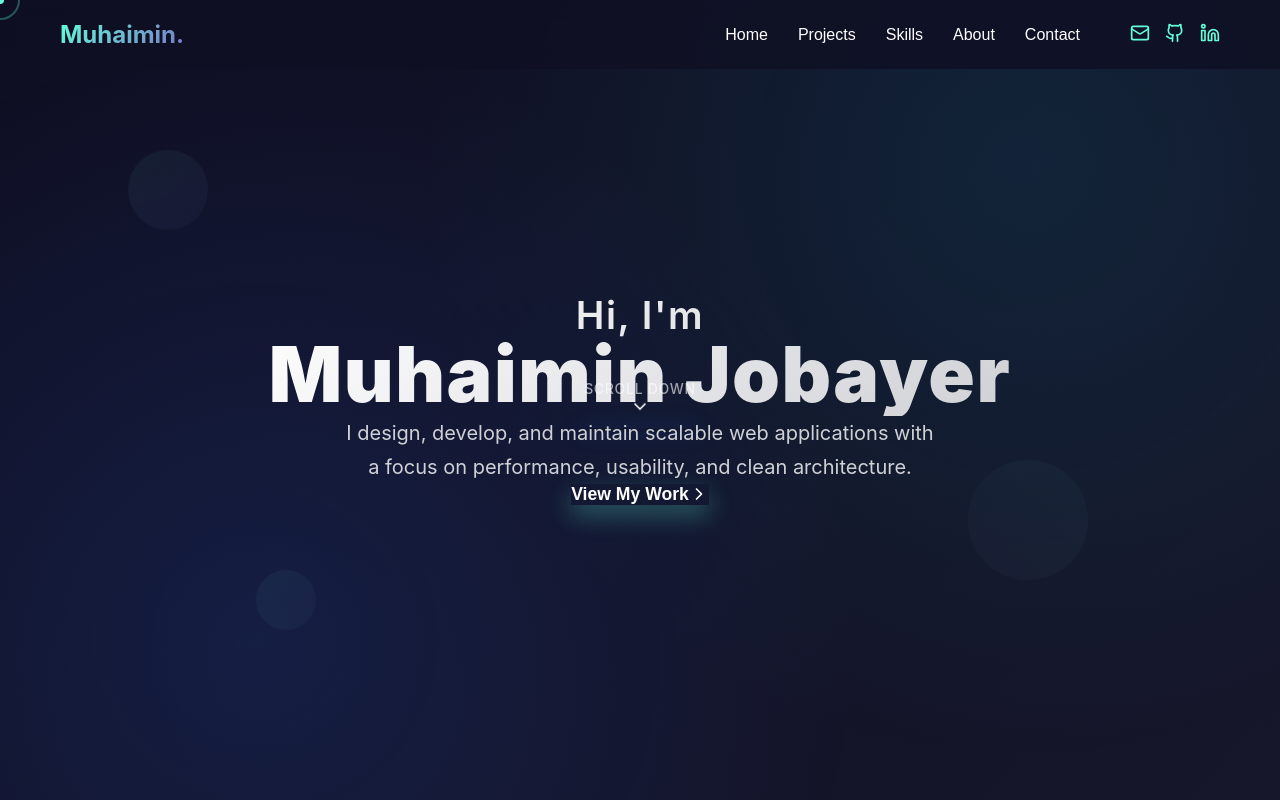
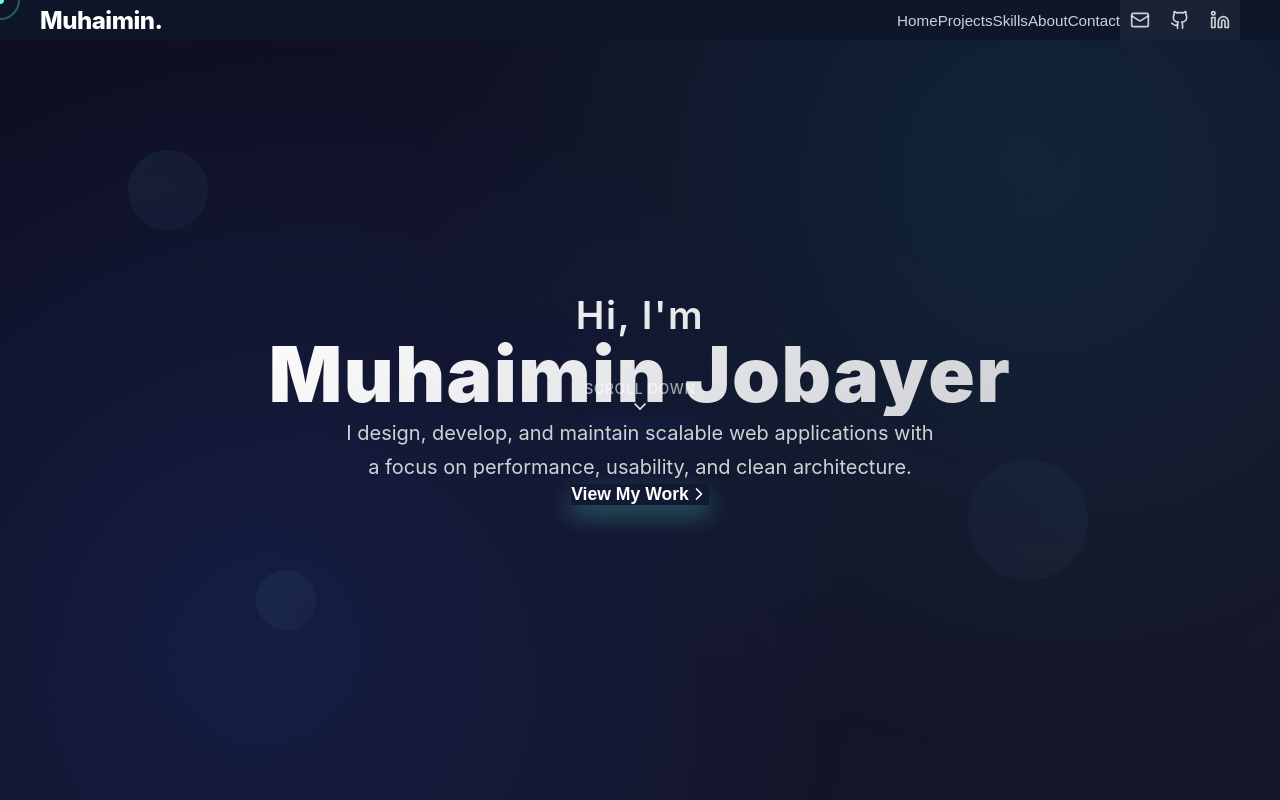
Before and after one commit to mmj05/portfolio, a React (Create React App) app: page / in a window 1280 px wide. Shown: the top 800 px of the page. Built offline with nearby package versions, Linux system fonts and the light colour scheme.

Commit message:
Refactor Navigation styles: update padding, colors, and typography for improved consistency and readability, enhance hover effects for links and buttons, and implement responsive design adjustments for better mobile display.

```diff
--- a/src/components/Navigation/Navigation.css
+++ b/src/components/Navigation/Navigation.css
@@ -1,86 +1,152 @@
 .navigation {
-  padding: 20px 0;
+  padding: var(--space-lg) 0;
   position: fixed;
   top: 0;
   left: 0;
   right: 0;
-  background: rgba(15, 15, 35, 0.8);
-  backdrop-filter: blur(10px);
+  background: rgba(15, 23, 42, 0.85);
+  backdrop-filter: blur(20px);
+  border-bottom: 1px solid var(--border-primary);
   z-index: 1000;
-  transition: var(--transition);
+  transition: var(--transition-smooth);
 }
 
 .navbar-scrolled {
-  background: rgba(15, 15, 35, 0.95) !important;
-  backdrop-filter: blur(20px);
+  background: rgba(15, 23, 42, 0.95) !important;
+  backdrop-filter: blur(24px);
+  border-bottom-color: var(--border-secondary);
 }
 
 .nav-container {
   max-width: 1200px;
   margin: 0 auto;
-  padding: 0 20px;
+  padding: 0 var(--space-xl);
   display: flex;
   justify-content: space-between;
   align-items: center;
 }
 
 .logo {
-  font-size: 24px;
-  font-weight: 700;
-  background: linear-gradient(135deg, var(--primary-color), var(--secondary-color));
-  -webkit-background-clip: text;
-  -webkit-text-fill-color: transparent;
-  background-clip: text;
+  font-size: 1.5rem;
+  font-weight: 800;
+  color: var(--text-primary);
+  text-decoration: none;
+  letter-spacing: -0.02em;
+  transition: var(--transition-fast);
+}
+
+.logo:hover {
+  color: var(--text-accent);
 }
 
 .desktop-nav {
   display: flex;
-  gap: 30px;
+  gap: var(--space-2xl);
   align-items: center;
 }
 
 .nav-link {
   background: none;
   border: none;
-  color: var(--text-primary);
+  color: var(--text-secondary);
   cursor: pointer;
-  font-size: 16px;
-  transition: var(--transition);
+  font-size: 0.95rem;
+  font-weight: 500;
+  padding: var(--space-sm) var(--space-md);
+  border-radius: var(--radius-md);
+  transition: var(--transition-fast);
+  text-decoration: none;
+  position: relative;
+}
+
+.nav-link::after {
+  content: '';
+  position: absolute;
+  bottom: -2px;
+  left: 50%;
+  transform: translateX(-50%);
+  width: 0;
+  height: 2px;
+  background: var(--primary-color);
+  transition: width var(--transition-fast);
 }
 
 .nav-link:hover {
-  color: var(--primary-color);
+  color: var(--text-primary);
+  background: rgba(37, 99, 235, 0.1);
+}
+
+.nav-link:hover::after {
+  width: 100%;
 }
 
 .social-links {
   display: flex;
-  gap: 15px;
-  margin-left: 20px;
+  gap: var(--space-md);
+  margin-left: var(--space-xl);
 }
 
 .social-link {
-  color: var(--primary-color);
+  display: flex;
+  align-items: center;
+  justify-content: center;
+  width: 40px;
+  height: 40px;
+  color: var(--text-secondary);
+  background: rgba(255, 255, 255, 0.05);
+  border: 1px solid var(--border-primary);
+  border-radius: var(--radius-md);
   text-decoration: none;
-  transition: var(--transition);
+  transition: var(--transition-smooth);
 }
 
 .social-link:hover {
   transform: translateY(-2px);
-  color: var(--text-primary);
+  color: var(--text-accent);
+  background: rgba(37, 99, 235, 0.1);
+  border-color: var(--border-accent);
+  box-shadow: var(--shadow-md);
 }
 
 .hamburger {
   display: none;
   flex-direction: column;
   cursor: pointer;
-  padding: 5px;
+  padding: var(--space-sm);
+  background: rgba(255, 255, 255, 0.05);
+  border: 1px solid var(--border-primary);
+  border-radius: var(--radius-md);
+  transition: var(--transition-fast);
+}
+
+.hamburger:hover {
+  background: rgba(255, 255, 255, 0.1);
+  border-color: var(--border-secondary);
 }
 
 .hamburger span {
-  width: 25px;
-  height: 3px;
-  background: var(--primary-color);
-  margin: 3px 0;
-  transition: 0.3s;
+  width: 24px;
+  height: 2px;
+  background: var(--text-primary);
+  margin: 2px 0;
+  transition: var(--transition-fast);
   border-radius: 2px;
 }
+
+@media (max-width: 768px) {
+  .hamburger {
+    display: flex !important;
+  }
+
+  .desktop-nav {
+    display: none !important;
+  }
+
+  .nav-container {
+    padding: 0 var(--space-md);
+  }
+
+  .social-links {
+    margin-left: var(--space-md);
+  }
+}
```
